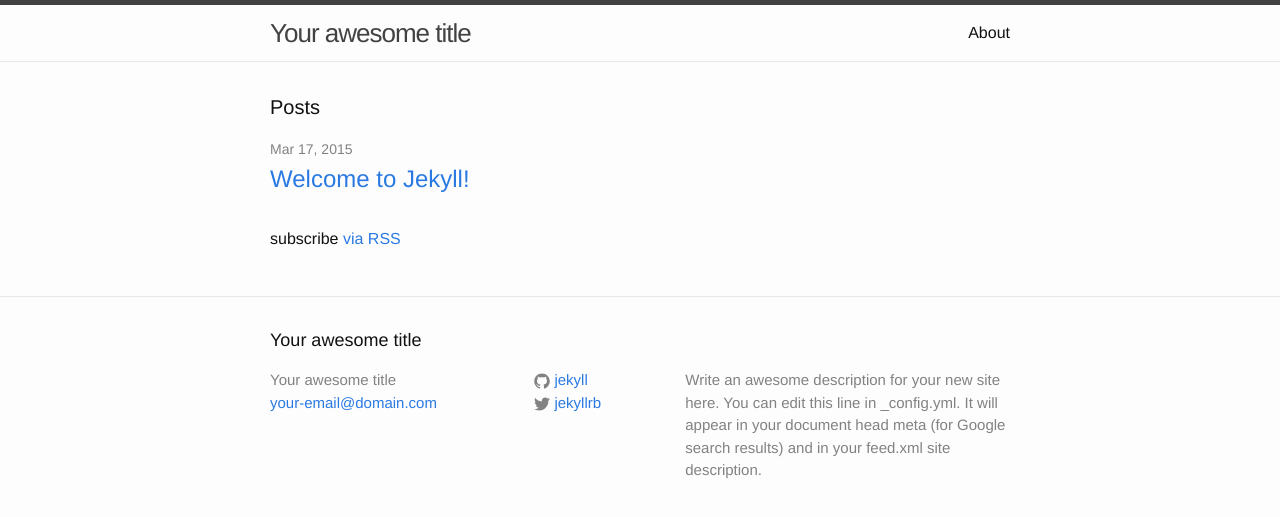
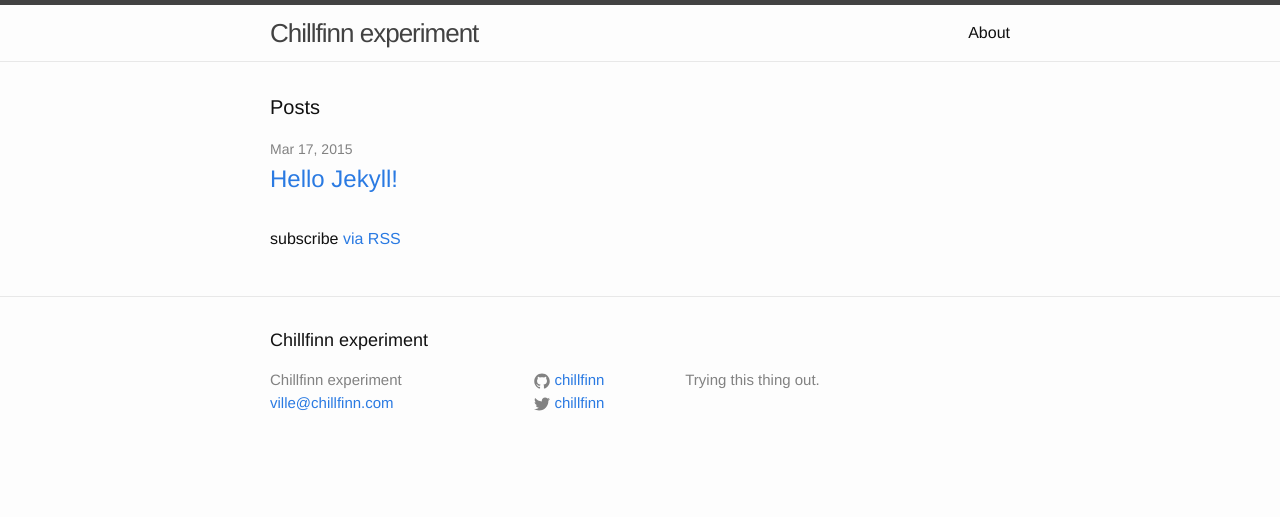
Before and after one commit to chillfinn/chillfinn.github.io, a Jekyll site: the page built from index.html, in a window 1280 px wide. Shown: the top 517 px of the page. Built offline with Jekyll 4.4.1, drawn with Linux system fonts in a browser that asks for light colours.

Commit message:
hi there jekyll

```diff
--- a/_config.yml
+++ b/_config.yml
@@ -1,14 +1,12 @@
 # Site settings
-title: Your awesome title
-email: your-email@domain.com
+title: Chillfinn experiment
+email: ville@chillfinn.com
 description: > # this means to ignore newlines until "baseurl:"
-  Write an awesome description for your new site here. You can edit this
-  line in _config.yml. It will appear in your document head meta (for
-  Google search results) and in your feed.xml site description.
+  Trying this thing out.
 baseurl: "" # the subpath of your site, e.g. /blog/
-url: "http://yourdomain.com" # the base hostname & protocol for your site
-twitter_username: jekyllrb
-github_username:  jekyll
+url: "http://chillfinn.github.io" # the base hostname & protocol for your site
+twitter_username: chillfinn
+github_username:  chillfinn
 
 # Build settings
 markdown: kramdown
```
Also changed, not shown: _posts/2015-03-17-hello-jekyll.markdown (added, +9 -0 lines), _posts/2015-03-17-welcome-to-jekyll.markdown (deleted, +0 -25 lines).
